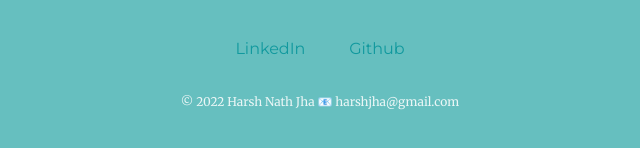
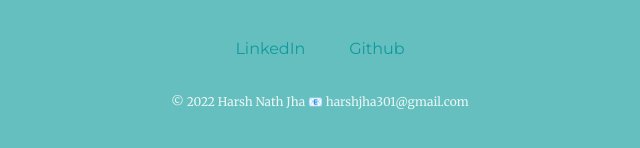
Before and after one commit to Harshjha301/Personal-Website, a plain HTML site: page index.html in a window 1280 px wide. Shown: the part 2638-2786 px from the top of the page, 320-960 px from the left. Drawn offline with Linux system fonts and the light colour scheme.

Commit message:
Add files via upload

```diff
--- a/index.html
+++ b/index.html
@@ -51,7 +51,7 @@
         <div class="bottom-container">
           <a class="footer-link" href="https://www.linkedin.com/in/harsh-nath-jha-544b47198/">LinkedIn</a>
           <a class="footer-link" href="https://github.com/Harshjha301">Github</a>
-          <p class="copyright">© 2022 Harsh Nath Jha 📧 harshjha@gmail.com</p>
+          <p class="copyright">© 2022 Harsh Nath Jha 📧 harshjha301@gmail.com</p>
         </div>
 </body>
 </html>
```
